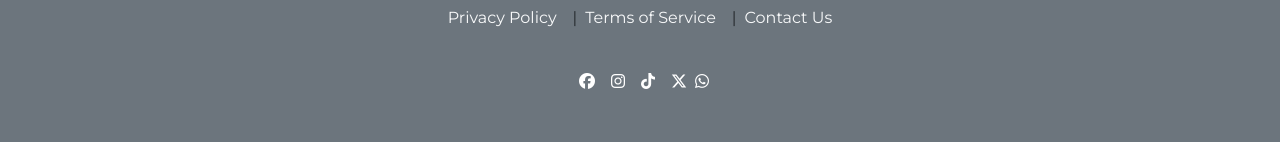
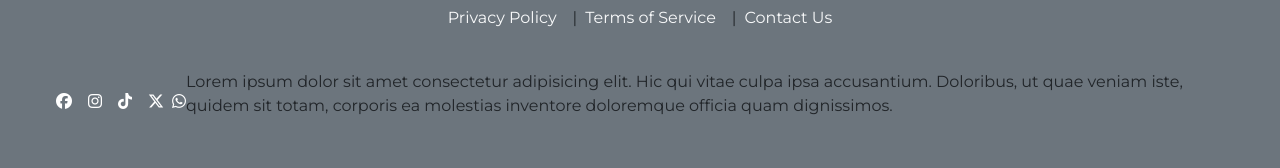
Before and after one commit to Sakr99/BodyBest-Movies, a React (Create React App) app: page / in a window 1280 px wide. Shown: the part 221-389 px from the top of the page. Built offline with nearby package versions, Linux system fonts and the light colour scheme; no server answers; a web font is replaced by a local one.

Commit message:
Update Footer.jsx

```diff
--- a/src/Component/Footer.jsx
+++ b/src/Component/Footer.jsx
@@ -57,6 +57,7 @@ export default function Footer() {
           <a href="https://whatsapp.com/">
             <i className="fa-brands fa-whatsapp"></i>
           </a>
+          <p>Lorem ipsum dolor sit amet consectetur adipisicing elit. Hic qui vitae culpa ipsa accusantium. Doloribus, ut quae veniam iste, quidem sit totam, corporis ea molestias inventore doloremque officia quam dignissimos.</p>
         </li>
       </footer>
     </>
```
